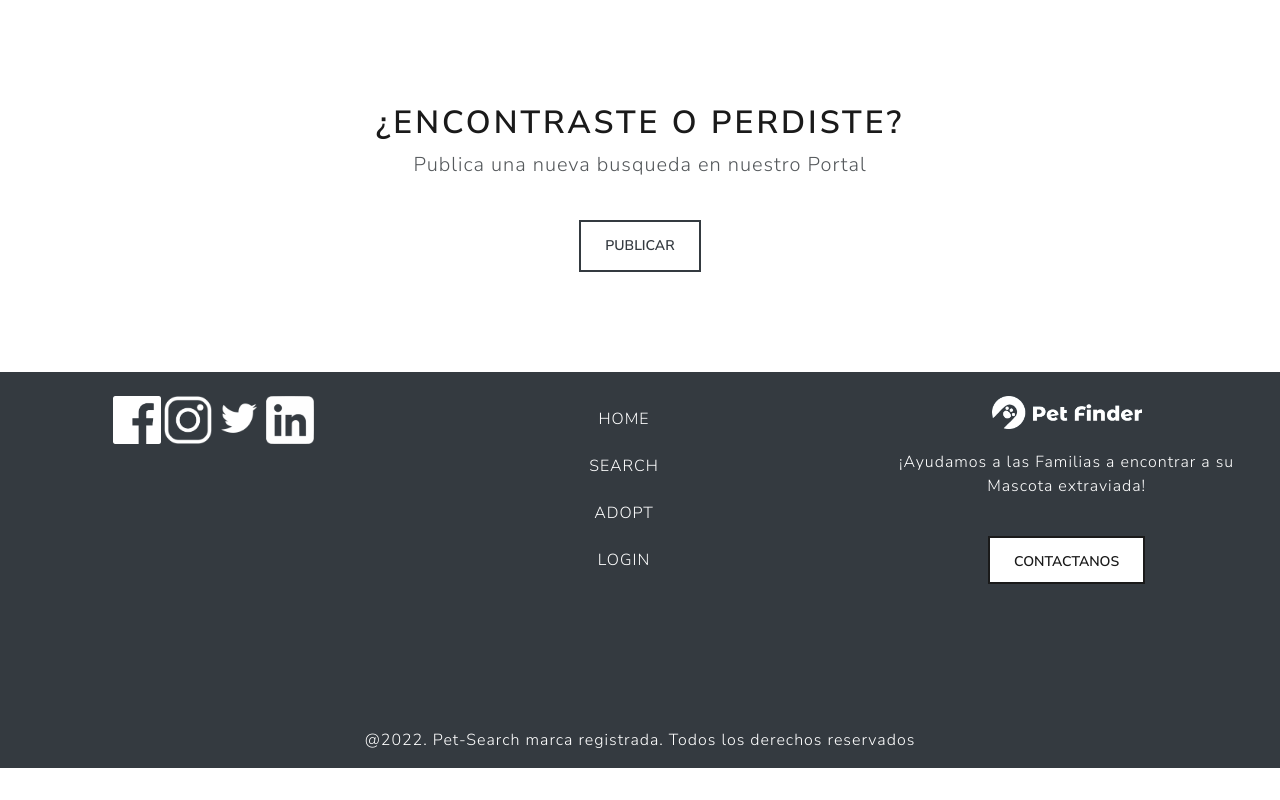
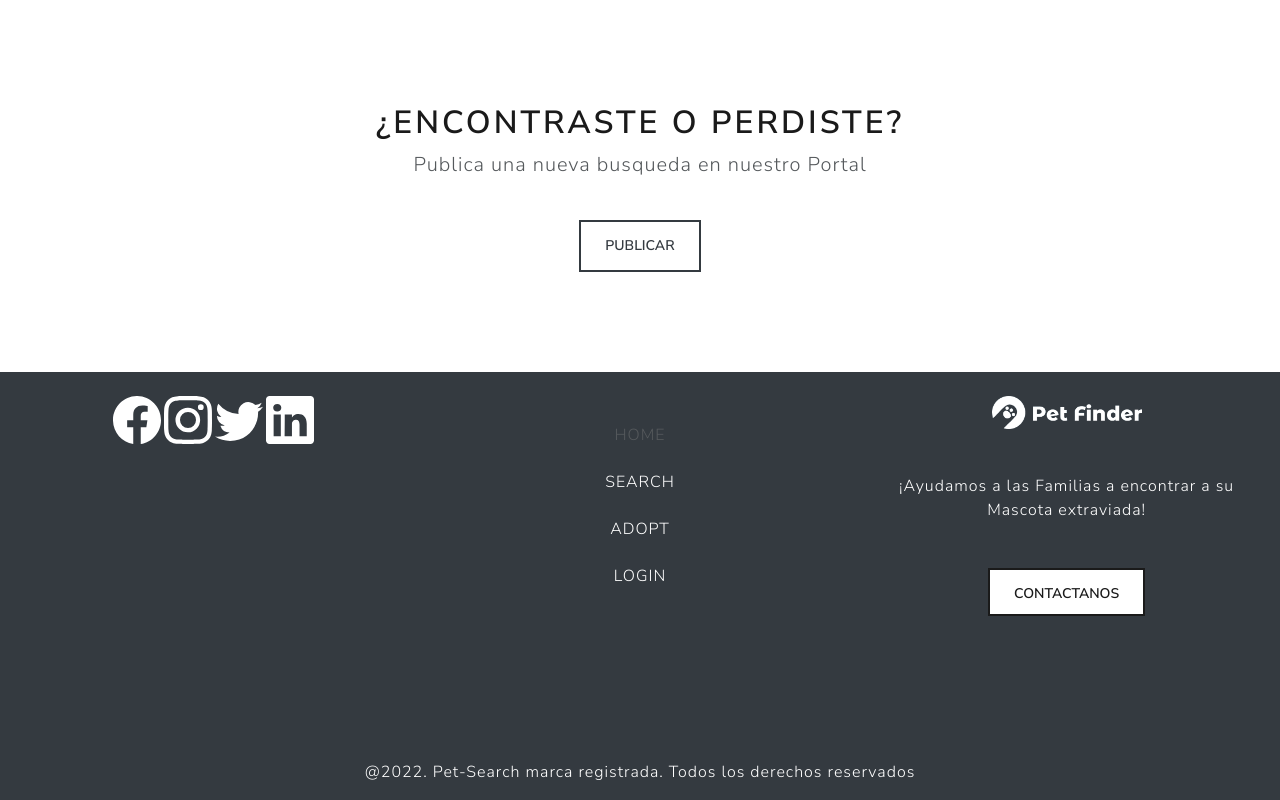
Before and after one commit to juanMolina14/c6-32-m-jquery-node, a React (Create React App) app in the folder frontend/: page /home in a window 1280 px wide. Shown: the part 1723-2523 px from the top of the page. Before the commit the page ends 2491 px from the top, so only its background shows below. Built offline with nearby package versions, Linux system fonts and the light colour scheme; no server answers.

Commit message:
Bootstrap icons, add footer to profile

```diff
--- a/frontend/src/components/Footer/Footer.css
+++ b/frontend/src/components/Footer/Footer.css
@@ -8,6 +8,7 @@
 
 .logos {
     width: 3rem;
+    /* background-color: white; */
 }
 
 #btnModal {
@@ -24,6 +25,16 @@
 
 .linkFooter {
     color: white;
+    display: flex;
+    justify-content: center;
+    text-align: center;
+}
+
+.liItem {
+    text-align: center;
+    display: flex;
+    justify-content: center;
+    margin-right: 0;
 }
 
 .texto {
--- a/frontend/src/components/Footer/Footer.jsx
+++ b/frontend/src/components/Footer/Footer.jsx
@@ -1,11 +1,17 @@
 import React from 'react';
 import './Footer.css';
 import "bootswatch/dist/lux/bootstrap.min.css";
-import Face from '../img/facebook.png';
-import Inst from '../img/instagram.png';
-import Twitter from '../img/twitter.png';
-import Linkedin from '../img/linkedin.png';
+// import Face from '../img/facebook.png';
+// import Inst from '../img/instagram.png';
+// import Twitter from '../img/twitter.png';
+// import Linkedin from '../img/linkedin.png';
 import logo from '../img/logobyn.png';
+import 'bootstrap-icons/font/bootstrap-icons.css';
+import { Instagram, Facebook, Twitter, Linkedin } from 'react-bootstrap-icons';
+import { NavLink } from 'react-router-dom';
+// import { Twitter } from 'react-bootstrap-icons';
+// import { Facebook } from 'react-bootstrap-icons';
+// import { Linkedin } from 'react-bootstrap-icons';
 
 
 export default function Footer() {
@@ -18,35 +24,40 @@ export default function Footer() {
                         <div className="col-md-4 d-flex justify-content-center">
                             <div className='d-flex justify-content-between contLogos'>
                                 <a href="https://facebook.com">
-                                    <img src={Face} alt="Logo Facebook" className='logos' />
+                                    {/* <img src={Face} alt="Logo Facebook" className='logos' /> */}
+                                    <Facebook color='white' size={48} />
+
                                 </a>
                                 <a href="https://instagram.com">
-                                    <img src={Inst} alt="Logo instagram" className='logos' />
+                                    {/* <img src={Inst} alt="Logo instagram" className='logos' /> */}
+                                    <Instagram color='white' size={48} />
                                 </a>
                                 <a href="https://twitter.com">
-                                    <img src={Twitter} alt="Logo Twitter" className='logos' />
+                                    {/* <img src={Twitter} alt="Logo Twitter" className='logos' /> */}
+                                    <Twitter color='white' size={48} />
                                 </a>
                                 <a href="https://linkedin.com">
-                                    <img src={Linkedin} alt="Logo Linkedin" className='logos' />
-                                </a>
+                                    {/* <img src={Linkedin} alt="Logo Linkedin" className='logos' /> */}
+                                    <Linkedin color='white' size={48} />
+</a>
                             </div>
                         </div>
 
                         {/* Links de secciones */}
-                        <div className="col-md-4 d-flex justify-content-center">
-                            <ul className="navbar-nav d-flex justify-content-center">
-                                <li className="nav-item">
-                                    <a href="/home" className="nav-link linkFooter">HOME
-                                    </a>
+                        <div className="col-md-4 d-flex justify-content-center py-3">
+                            <ul className="navbar-nav">
+                                <li className="nav-item liItem">
+                                    <NavLink to="/home" className="nav-link linkFooter">HOME
+                                    </NavLink>
                                 </li>
-                                <li className="nav-item">
-                                    <a className="nav-link linkFooter" href="/search">SEARCH</a>
+                                <li className="nav-item liItem">
+                                    <NavLink className="nav-link linkFooter" to="/search">SEARCH</NavLink>
                                 </li>
-                                <li className="nav-item">
-                                    <a href="/adopt" className="nav-link linkFooter">ADOPT</a>
+                                <li className="nav-item liItem">
+                                    <NavLink to="/adopt" className="nav-link linkFooter">ADOPT</NavLink>
                                 </li>
-                                <li className="nav-item">
-                                    <a href="/login" className="nav-link linkFooter">LOGIN</a>
+                                <li className="nav-item liItem">
+                                    <NavLink to="/login" className="nav-link linkFooter">LOGIN</NavLink>
                                 </li>
                             </ul>
                         </div>
@@ -56,7 +67,7 @@ export default function Footer() {
                             <a href="/home">
                                 <img src={logo} alt="Logo empresa" width="150px" />
                             </a>
-                            <p className="texto">¡Ayudamos a las Familias a encontrar a su Mascota extraviada!</p>
+                            <p className="texto my-3">¡Ayudamos a las Familias a encontrar a su Mascota extraviada!</p>
 
                             {/* Boton de contacto */}
                             <button type="button" className="btn btn-outline-primary" data-bs-toggle="modal" data-bs-target="#exampleModal" id="btnModal">
--- a/frontend/src/components/profile/Profile.jsx
+++ b/frontend/src/components/profile/Profile.jsx
@@ -5,6 +5,7 @@ import Navbar from '../navbar/Navbar'
 
 import 'bootswatch/dist/lux/bootstrap.min.css'
 import './Profile.css'
+import Footer from '../Footer/Footer'
 
 export default function ImageAvatars() {
   return (
@@ -158,7 +159,7 @@ export default function ImageAvatars() {
 
 
     </div>
-
+    <Footer />
     </>
   )
 }
```
